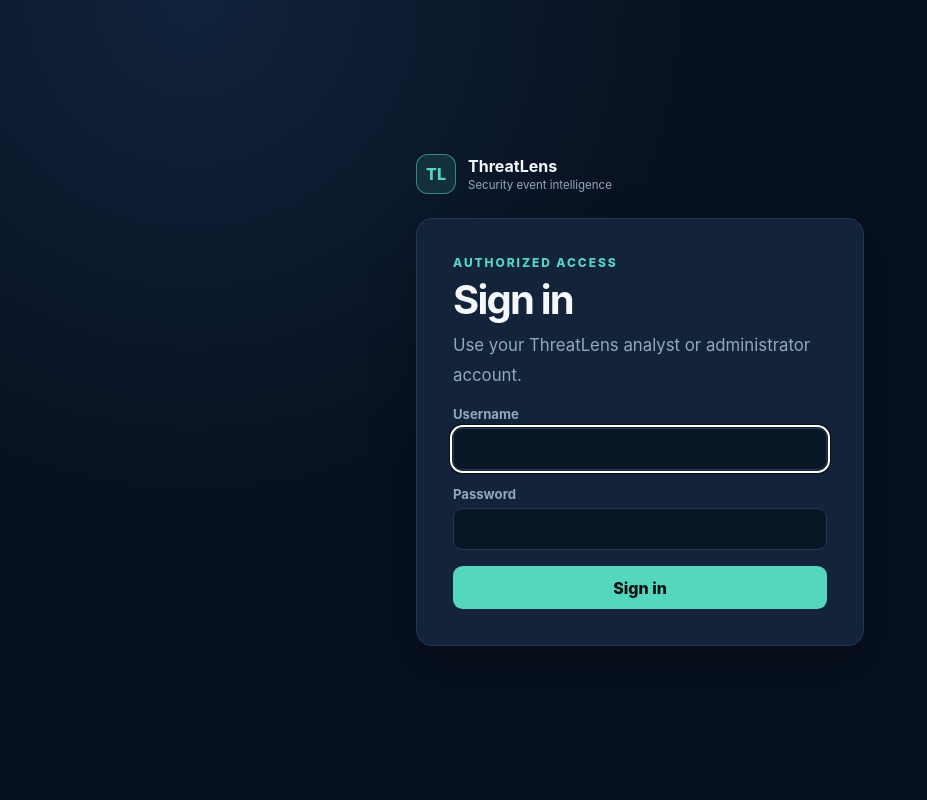
After one commit to giovanipaul/ThreatLens, a FastAPI app: template app/templates/login.html in a window 1280 px wide. The commit adds this page. Shown: the whole page, without its empty margins (0-927 px from the left). Run offline with FastAPI, Linux system fonts and the light colour scheme; the template is opened without the code that fills it, so the values that code supplies are empty.

Commit message:
feat: add secure authentication and role-based access

```diff
--- a/app/api/routes.py
+++ b/app/api/routes.py
@@ -5,7 +5,8 @@ from fastapi import APIRouter, Depends, File, HTTPException, Query, UploadFile,
 from fastapi.responses import Response
 from pydantic import IPvAnyAddress
 
-from app.api.dependencies import get_repository
+from app.api.dependencies import get_current_user, get_repository, require_admin
+from app.auth import AuthenticatedUser
 from app.detection import (
     BruteForceDetector,
     PasswordSprayDetector,
@@ -25,6 +26,8 @@ from app.storage import ThreatRepository
 router = APIRouter(prefix="/api")
 
 RepositoryDependency = Annotated[ThreatRepository, Depends(get_repository)]
+UserDependency = Annotated[AuthenticatedUser, Depends(get_current_user)]
+AdminDependency = Annotated[AuthenticatedUser, Depends(require_admin)]
 MAX_UPLOAD_BYTES = 2 * 1024 * 1024
 MAX_LOG_LINES = 50_000
 ALLOWED_LOG_EXTENSIONS = {".log", ".txt"}
@@ -37,6 +40,7 @@ ALLOWED_LOG_EXTENSIONS = {".log", ".txt"}
 )
 async def import_log(
     repository: RepositoryDependency,
+    admin: AdminDependency,
     file: Annotated[UploadFile, File(description="UTF-8 Linux authentication log")],
     year: Annotated[int | None, Query(ge=1970, le=9999)] = None,
 ) -> ImportSummary:
@@ -88,6 +92,7 @@ async def import_log(
 @router.get("/events", response_model=list[SecurityEvent])
 def list_events(
     repository: RepositoryDependency,
+    user: UserDependency,
     result: AuthenticationResult | None = None,
     source_ip: IPvAnyAddress | None = None,
     limit: Annotated[int, Query(ge=1, le=1000)] = 100,
@@ -102,6 +107,7 @@ def list_events(
 @router.get("/alerts", response_model=list[ManagedAlert])
 def list_alerts(
     repository: RepositoryDependency,
+    user: UserDependency,
     severity: AlertSeverity | None = None,
     status_filter: Annotated[AlertStatus | None, Query(alias="status")] = None,
     limit: Annotated[int, Query(ge=1, le=1000)] = 100,
@@ -121,6 +127,7 @@ def update_alert_status(
     alert_id: int,
     update: AlertStatusUpdate,
     repository: RepositoryDependency,
+    admin: AdminDependency,
 ) -> AlertStatusResponse:
     if not repository.set_alert_status(alert_id, update.status):
         raise HTTPException(
@@ -133,6 +140,7 @@ def update_alert_status(
 @router.get("/reports/events.csv")
 def export_events_csv(
     repository: RepositoryDependency,
+    user: UserDependency,
     result: AuthenticationResult | None = None,
     source_ip: IPvAnyAddress | None = None,
 ) -> Response:
@@ -151,6 +159,7 @@ def export_events_csv(
 @router.get("/reports/events.json")
 def export_events_json(
     repository: RepositoryDependency,
+    user: UserDependency,
     result: AuthenticationResult | None = None,
     source_ip: IPvAnyAddress | None = None,
 ) -> Response:
@@ -169,6 +178,7 @@ def export_events_json(
 @router.get("/reports/alerts.csv")
 def export_alerts_csv(
     repository: RepositoryDependency,
+    user: UserDependency,
     severity: AlertSeverity | None = None,
 ) -> Response:
     alerts = repository.list_alerts(severity=severity, limit=1000)
@@ -182,6 +192,7 @@ def export_alerts_csv(
 @router.get("/reports/alerts.json")
 def export_alerts_json(
     repository: RepositoryDependency,
+    user: UserDependency,
     severity: AlertSeverity | None = None,
 ) -> Response:
     alerts = repository.list_alerts(severity=severity, limit=1000)
--- a/app/main.py
+++ b/app/main.py
@@ -1,10 +1,11 @@
 import os
 from collections.abc import AsyncIterator
 from contextlib import asynccontextmanager
+from datetime import timedelta
 from pathlib import Path
 
-from fastapi import FastAPI, Request
-from fastapi.responses import HTMLResponse
+from fastapi import FastAPI, Form, Request, status
+from fastapi.responses import HTMLResponse, RedirectResponse
 from fastapi.staticfiles import StaticFiles
 from fastapi.templating import Jinja2Templates
 
@@ -12,15 +13,36 @@ from app.api.routes import router
 from app.storage import ThreatRepository
 
 APP_DIRECTORY = Path(__file__).parent
+SESSION_COOKIE_NAME = "threatlens_session"
 
 
 def create_app(repository: ThreatRepository | None = None) -> FastAPI:
     database_url = os.getenv("THREATLENS_DATABASE_URL", "sqlite:///threatlens.db")
     threat_repository = repository or ThreatRepository(database_url)
+    admin_username = os.getenv("THREATLENS_ADMIN_USERNAME")
+    admin_password = os.getenv("THREATLENS_ADMIN_PASSWORD")
+    if bool(admin_username) != bool(admin_password):
+        raise RuntimeError(
+            "THREATLENS_ADMIN_USERNAME and THREATLENS_ADMIN_PASSWORD "
+            "must be configured together."
+        )
+    session_hours = int(os.getenv("THREATLENS_SESSION_HOURS", "12"))
+    if session_hours < 1:
+        raise ValueError("THREATLENS_SESSION_HOURS must be at least 1.")
+    secure_cookies = os.getenv("THREATLENS_SECURE_COOKIES", "false").lower() in {
+        "1",
+        "true",
+        "yes",
+    }
 
     @asynccontextmanager
     async def lifespan(application: FastAPI) -> AsyncIterator[None]:
         application.state.repository.initialize()
+        if admin_username and admin_password:
+            application.state.repository.bootstrap_admin(
+                admin_username,
+                admin_password,
+            )
         try:
             yield
         finally:
@@ -33,6 +55,9 @@ def create_app(repository: ThreatRepository | None = None) -> FastAPI:
         lifespan=lifespan,
     )
     application.state.repository = threat_repository
+    application.state.session_cookie_name = SESSION_COOKIE_NAME
+    application.state.session_lifetime = timedelta(hours=session_hours)
+    application.state.secure_cookies = secure_cookies
     application.include_router(router)
     application.mount(
         "/static",
@@ -43,10 +68,65 @@ def create_app(repository: ThreatRepository | None = None) -> FastAPI:
 
     @application.get("/", response_class=HTMLResponse)
     def dashboard(request: Request) -> HTMLResponse:
+        token = request.cookies.get(SESSION_COOKIE_NAME)
+        user = threat_repository.get_session_user(token) if token else None
+        if user is None:
+            return RedirectResponse("/login", status_code=status.HTTP_303_SEE_OTHER)
         return templates.TemplateResponse(
             request=request,
             name="dashboard.html",
+            context={"user": user},
         )
+
+    @application.get("/login", response_class=HTMLResponse)
+    def login_page(request: Request) -> HTMLResponse:
+        token = request.cookies.get(SESSION_COOKIE_NAME)
+        if token and threat_repository.get_session_user(token):
+            return RedirectResponse("/", status_code=status.HTTP_303_SEE_OTHER)
+        return templates.TemplateResponse(
+            request=request,
+            name="login.html",
+            context={"error": None},
+        )
+
+    @application.post("/login", response_class=HTMLResponse)
+    def login(
+        request: Request,
+        username: str = Form(),
+        password: str = Form(),
+    ) -> HTMLResponse:
+        user = threat_repository.authenticate(username, password)
+        if user is None:
+            return templates.TemplateResponse(
+                request=request,
+                name="login.html",
+                context={"error": "Invalid username or password."},
+                status_code=status.HTTP_401_UNAUTHORIZED,
+            )
+        token = threat_repository.create_session(
+            user.id,
+            lifetime=application.state.session_lifetime,
+        )
+        response = RedirectResponse("/", status_code=status.HTTP_303_SEE_OTHER)
+        response.set_cookie(
+            SESSION_COOKIE_NAME,
+            token,
+            max_age=int(application.state.session_lifetime.total_seconds()),
+            httponly=True,
+            secure=application.state.secure_cookies,
+            samesite="strict",
+            path="/",
+        )
+        return response
+
+    @application.post("/logout")
+    def logout(request: Request) -> RedirectResponse:
+        token = request.cookies.get(SESSION_COOKIE_NAME)
+        if token:
+            threat_repository.delete_session(token)
+        response = RedirectResponse("/login", status_code=status.HTTP_303_SEE_OTHER)
+        response.delete_cookie(SESSION_COOKIE_NAME, path="/")
+        return response
 
     @application.get("/health")
     def health_check() -> dict[str, str]:
--- a/app/static/dashboard.js
+++ b/app/static/dashboard.js
@@ -22,6 +22,7 @@ const elements = {
     eventsCsv: document.querySelector("#events-csv"),
     eventsJson: document.querySelector("#events-json"),
 };
+const isAdmin = document.body.dataset.role === "admin";
 
 function createCell(value, className = "") {
     const cell = document.createElement("td");
@@ -98,6 +99,10 @@ function renderAlerts(alerts) {
 
 function createAlertActionCell(alert) {
     const cell = document.createElement("td");
+    if (!isAdmin) {
+        cell.textContent = "View only";
+        return cell;
+    }
     const button = document.createElement("button");
     const nextState = {
         open: "acknowledged",
--- a/app/static/styles.css
+++ b/app/static/styles.css
@@ -91,6 +91,67 @@ select {
     gap: 0.5rem;
     color: var(--muted);
     font-size: 0.85rem;
+}
+
+.account-controls {
+    display: flex;
+    align-items: center;
+    gap: 0.75rem;
+    margin-left: auto;
+    margin-right: 1rem;
+    color: var(--muted);
+    font-size: 0.82rem;
+}
+
+.account-controls form {
+    margin: 0;
+}
+
+.logout-button {
+    min-height: auto;
+    padding: 0.45rem 0.7rem;
+    background: #223958;
+    color: var(--text);
+}
+
+.login-page {
+    min-height: 100vh;
+}
+
+.login-shell {
+    display: grid;
+    width: min(28rem, calc(100% - 2rem));
+    min-height: 100vh;
+    align-content: center;
+    gap: 1.5rem;
+    padding: 2rem 0;
+}
+
+.login-panel {
+    display: grid;
+    gap: 1rem;
+    padding: clamp(1.5rem, 5vw, 2.25rem);
+    border: 1px solid var(--border);
+    border-radius: 1rem;
+    background: var(--surface-raised);
+    box-shadow: var(--shadow);
+}
+
+.login-panel h1 {
+    margin-bottom: 0.75rem;
+    font-size: 2.5rem;
+}
+
+.login-panel label {
+    display: grid;
+    gap: 0.4rem;
+    color: var(--muted);
+    font-size: 0.82rem;
+    font-weight: 700;
+}
+
+.form-message.error {
+    color: var(--red);
 }
 
 .status-dot {
--- /dev/null
+++ b/app/templates/login.html
@@ -0,0 +1,38 @@
+<!doctype html>
+<html lang="en">
+<head>
+    <meta charset="utf-8">
+    <meta name="viewport" content="width=device-width, initial-scale=1">
+    <meta name="description" content="Sign in to ThreatLens">
+    <title>Sign in | ThreatLens</title>
+    <link rel="stylesheet" href="{{ url_for('static', path='/styles.css') }}">
+</head>
+<body class="login-page">
+<main class="login-shell">
+    <a class="brand" href="/login" aria-label="ThreatLens sign in">
+        <span class="brand-mark" aria-hidden="true">TL</span>
+        <span>
+            <strong>ThreatLens</strong>
+            <small>Security event intelligence</small>
+        </span>
+    </a>
+    <form class="login-panel" method="post" action="/login">
+        <div>
+            <p class="eyebrow">Authorized access</p>
+            <h1>Sign in</h1>
+            <p class="hero-copy">Use your ThreatLens analyst or administrator account.</p>
+        </div>
+        <label>
+            Username
+            <input name="username" autocomplete="username" required autofocus>
+        </label>
+        <label>
+            Password
+            <input name="password" type="password" autocomplete="current-password" required>
+        </label>
+        <button type="submit">Sign in</button>
+        {% if error %}<p class="form-message error" role="alert">{{ error }}</p>{% endif %}
+    </form>
+</main>
+</body>
+</html>
--- a/compose.yaml
+++ b/compose.yaml
@@ -5,6 +5,9 @@ services:
       - "8000:8000"
     environment:
       THREATLENS_DATABASE_URL: sqlite:////app/data/threatlens.db
+      THREATLENS_ADMIN_USERNAME: ${THREATLENS_ADMIN_USERNAME:?Set THREATLENS_ADMIN_USERNAME}
+      THREATLENS_ADMIN_PASSWORD: ${THREATLENS_ADMIN_PASSWORD:?Set THREATLENS_ADMIN_PASSWORD}
+      THREATLENS_SECURE_COOKIES: ${THREATLENS_SECURE_COOKIES:-false}
     volumes:
       - ./data:/app/data
     restart: unless-stopped
```
Also changed, not shown: app/api/dependencies.py (+29 -1 lines), app/auth.py (added, +88 -0 lines), app/templates/dashboard.html (+8 -2 lines), docs/SECURITY.md (+14 -4 lines), tests/api/test_routes.py (+11 -1 lines), tests/test_auth.py (added, +184 -0 lines), tests/test_main.py (+31 -5 lines), README.md, app/storage/records.py, app/storage/repository.py.
